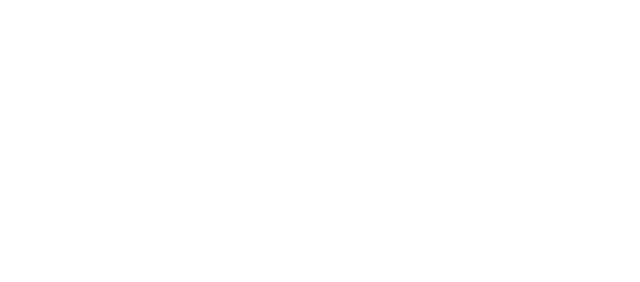
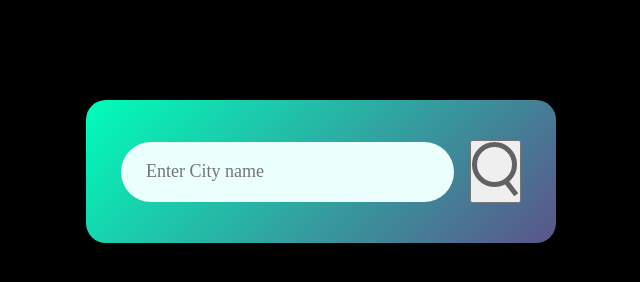
Before and after one commit to satyamlal/PracticeProjects, a plain HTML site: page FrontEnd/WeatherApp/index.html in a window 1280 px wide. Shown: the whole page, without its empty margins (319-959 px from the left). Drawn offline with Linux system fonts and the light colour scheme.

Commit message:
Added weather images, input field css working

```diff
--- a/FrontEnd/WeatherApp/index.html
+++ b/FrontEnd/WeatherApp/index.html
@@ -3,7 +3,20 @@
   <head>
     <meta charset="UTF-8" />
     <meta name="viewport" content="width=device-width, initial-scale=1.0" />
-    <title>Document</title>
+    <title>JS Weather App</title>
+    <link rel="stylesheet" href="style.css" />
   </head>
-  <body></body>
+  <body>
+    <div class="card">
+      <div class="search">
+        <input type="text" placeholder="Enter City name" spellcheck="false" />
+        <button>
+          <img
+            src="/PracticeProjects/FrontEnd/WeatherApp/images/search.png"
+            alt="search icon"
+          />
+        </button>
+      </div>
+    </div>
+  </body>
 </html>
--- a/FrontEnd/WeatherApp/style.css
+++ b/FrontEnd/WeatherApp/style.css
@@ -2,9 +2,45 @@
   margin: 0;
   padding: 0;
   box-sizing: border-box;
+  font-family: "Poppins", "sans-serif";
+  box-sizing: border-box;
 }
 html,
 body {
-  height: 100%;
+  background: #000;
+}
+
+.card {
+  border-style: 90%;
+  max-width: 470px;
+  background: linear-gradient(135deg, #00feba, #5b548a);
+  color: #fff;
+  margin: 100px auto 0;
+  border-radius: 20px;
+  padding: 40px 35px;
+  text-align: center;
+}
+
+.search {
   width: 100%;
+  display: flex;
+  align-items: center;
+  justify-content: space-between;
 }
+
+.search input {
+  border: 0;
+  outline: 0;
+  background: #ebfffc;
+  color: #555;
+  padding: 10px 25px;
+  height: 60px;
+  border-radius: 30px;
+  flex: 1;
+  margin-right: 16px;
+  font-size: 18px;
+}
+
+.search button{
+
+}
```
Also changed, not shown: FrontEnd/WeatherApp/images/clear.png (added), FrontEnd/WeatherApp/images/clouds.png (added), FrontEnd/WeatherApp/images/drizzle.png (added), FrontEnd/WeatherApp/images/humidity.png (added), FrontEnd/WeatherApp/images/mist.png (added), FrontEnd/WeatherApp/images/rain.png (added), FrontEnd/WeatherApp/images/search.png (added), FrontEnd/WeatherApp/images/snow.png (added), FrontEnd/WeatherApp/images/wind.png (added).
